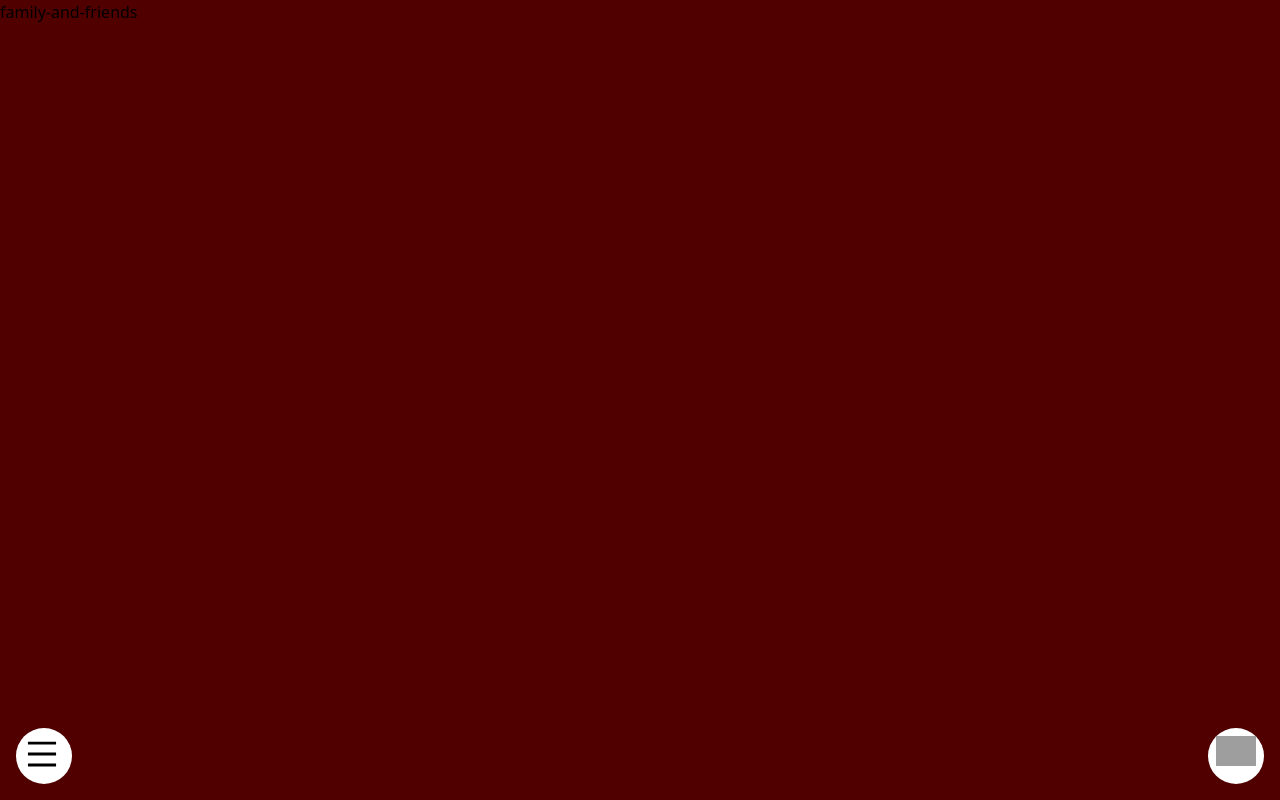
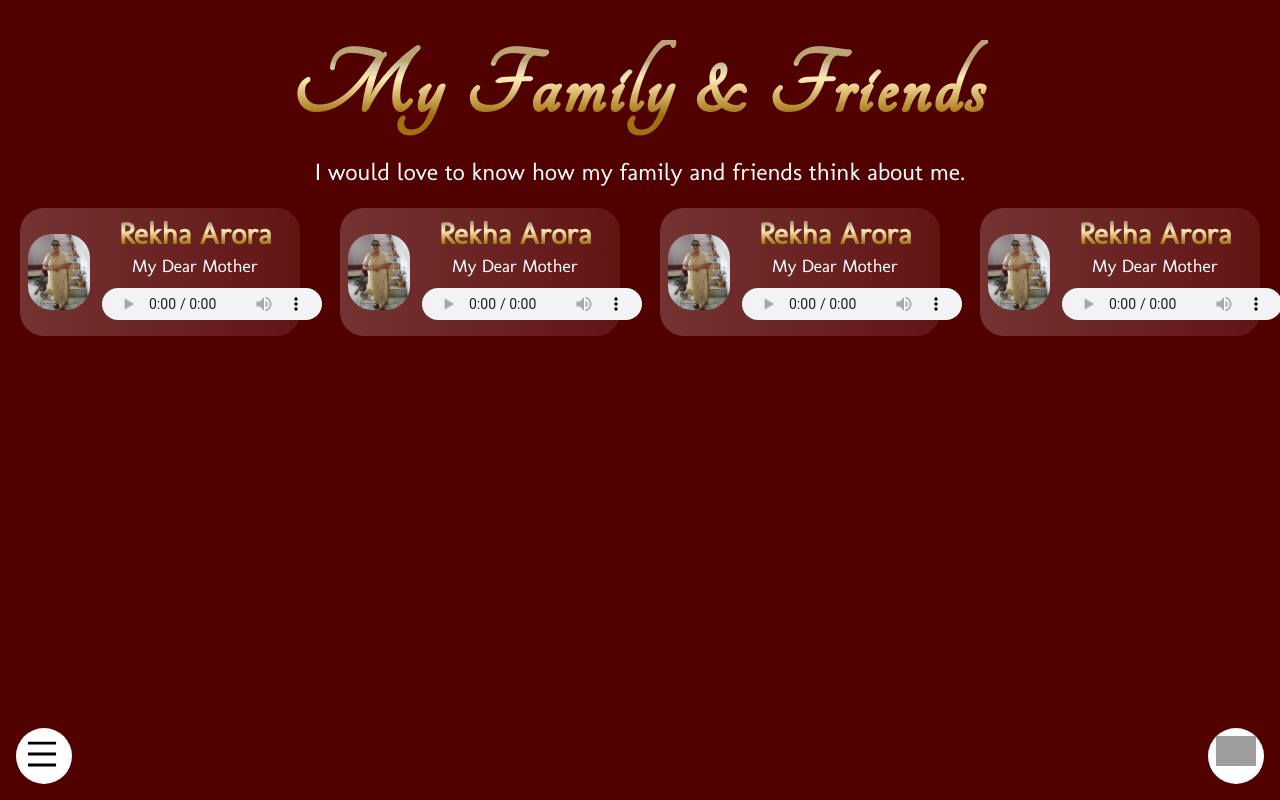
Before and after one commit to UltigendLemate/rekhamam, a Next.js app: page /family-and-friends in a window 1280 px wide. Built offline with nearby package versions, Linux system fonts and the light colour scheme; grey boxes are pictures that could not be loaded.

Commit message:
family frnd

```diff
--- a/src/pages/_app.js
+++ b/src/pages/_app.js
@@ -29,7 +29,7 @@ export default function App({ Component, pageProps }) {
 
   }, [voice])
   return (<>
-  <audio controls  autoplay loop  className="fixed -top-20 -left-0" ref={aud}>
+  <audio controls  autoPlay loop  className="fixed -top-20 -left-0" ref={aud}>
 
 <source src="./test.mp3" type="audio/mp3"/>
 Your browser does not support the audio element.
@@ -73,7 +73,7 @@ Your browser does not support the audio element.
           <AiOutlineClose />
           </div>
 
-          <div className=" max-w-[400px] h-[60%] absolute top-44 left-[calc(50%-90px)]  grid justify-around">
+          <div className=" max-w-[400px] h-[60%] absolute top-44 left-[calc(50%-87px)]  grid justify-around">
             <Link legacyBehavior  href="/"><a href=" " className="text-white  text-lg capitalize text-center">About Me</a></Link>
             <Link legacyBehavior  href="/journey"><a href="" className="text-white  text-lg capitalize text-center">My Journey</a></Link>
             <Link legacyBehavior  href="/family-and-friends"><a href="" className="text-white  text-lg capitalize text-center">My Family & Friends</a></Link>
@@ -81,7 +81,7 @@ Your browser does not support the audio element.
 
           </div>
 
-          <Image src={scroll}  alt="scroll" className=" object-fill  w-[90vw] h-[90vh]" />
+          <Image src={scroll} priority={true}  alt="scroll" className=" object-fill  w-[90vw] h-[90vh]" />
         </div>
 
 
--- a/src/pages/family-and-friends.js
+++ b/src/pages/family-and-friends.js
@@ -1,9 +1,46 @@
-import React from 'react'
+import React from "react";
+import Image from "next/image";
 
-const familyandfriends = () => {
+import { audios } from "@/utility/data";
+
+const Family = () => {
   return (
-    <div>family-and-friends</div>
-  )
-}
+    <div>
+      <h2 className=" text-6xl tracking-wider md:text-8xl font-bold text-center py-10 pb-5 font-tangerine">
+        <span className="heading">My Family &</span>{" "}
+        <span className="heading">Friends</span>
+      </h2>
 
-export default familyandfriends
+      <p className="text-white text-center px-3 text-2xl font-molengo ">
+        I would love to know how my family and friends think about me.
+      </p>
+<div className="grid grid-cols-1 sm:grid-cols-2 lg:grid-cols-3 xl:grid-cols-4">
+  {audios.map((audio, index) => {
+    return (
+<div key={index} className="flex items-center  rounded-3xl mx-5 my-5 bg-gradient-to-r to-red-200/10  from-white/20">
+        <div className="relative w-1/4 aspect-[13/16]  h-fit ml-2 ">
+          <Image
+            src={`/${audio.img}`}
+            alt="pic"
+            className="aspect- object-cover rounded-3xl "
+            fill={true}
+          />
+        </div>
+
+        <div className="flex flex-col w-3/4 px-3 my-2 text-white font-molengo text-center ">
+          <h3 className="heading  text-3xl  font-bold">{audio.name}</h3>
+          <h4 className="text-lg">{audio.title}</h4>
+          <audio controls  loop className=" h-8 my-2 max-w-[220px] mr-2">
+            <source src={`/${audio.aud}`} type="audio/mp3" className="" />
+            Your browser does not support the audio element.
+          </audio>
+        </div>
+      </div>
+    )})}
+
+      </div>
+    </div>
+  );
+};
+
+export default Family;
--- a/src/pages/index.js
+++ b/src/pages/index.js
@@ -44,7 +44,7 @@ export default function Home() {
         </div>
 
         <div className="absolute top-[19rem] lg:static md:top-[calc(50vw-40px)]  lg:flex lg:flex-col lg:justify-center w-full md:text-xl md:w-[calc(100%-160px)] md:left-[80px] xl:w-[50%] xl:h-[100vh] xl:pr-7">
-          <h1 className=" text-4xl text-center font-bold font-molengo xl:text-7xl">
+          <h1 className=" text-4xl text-center font-bold font-molengo xl:text-6xl">
          <span className="heading">Join me on a journey</span> <span className="heading">through my memories.</span>
           </h1>
           {/* <h3 className="heading text-3xl text-center font-kanit pt-2 xl:text-4xl">
@@ -53,7 +53,7 @@ export default function Home() {
           <h4 className="text-white text-4xl  text-center font-tangerine pt-6 xl:text-5xl">
             Within the profound memory of hers
           </h4>
-          <p className="text-white text-base px-5 text-center pb-5 pt-3 xl:text-xl ">
+          <p className="text-white text-base px-5 text-center pb-5 pt-3 xl:text-xl font-molengo ">
           I am a person of strength and determination. As a teacher, I approach my students with firmness and compassion, guiding them towards their full potential. My love for my home state of Punjab drives me to make a positive impact on the lives of others.  I strive to leave a lasting legacy, inspiring others to carry on my work even after I am gone.
           </p>
 
--- a/src/utility/data.js
+++ b/src/utility/data.js
@@ -21,3 +21,35 @@ export const journeyMilestones = [
     },
 
 ]
+
+
+
+export const audios = [
+    {
+        img : "rekha_main.jpg",
+        name : "Rekha Arora",
+        title : "My Dear Mother",
+        aud : "test.mp3"
+    },
+    {
+        img : "rekha_main.jpg",
+        name : "Rekha Arora",
+        title : "My Dear Mother",
+        aud : "test.mp3"
+    },
+    {
+        img : "rekha_main.jpg",
+        name : "Rekha Arora",
+        title : "My Dear Mother",
+        aud : "test.mp3"
+    },
+    {
+        img : "rekha_main.jpg",
+        name : "Rekha Arora",
+        title : "My Dear Mother",
+        aud : "test.mp3"
+    },
+
+
+
+]
```
